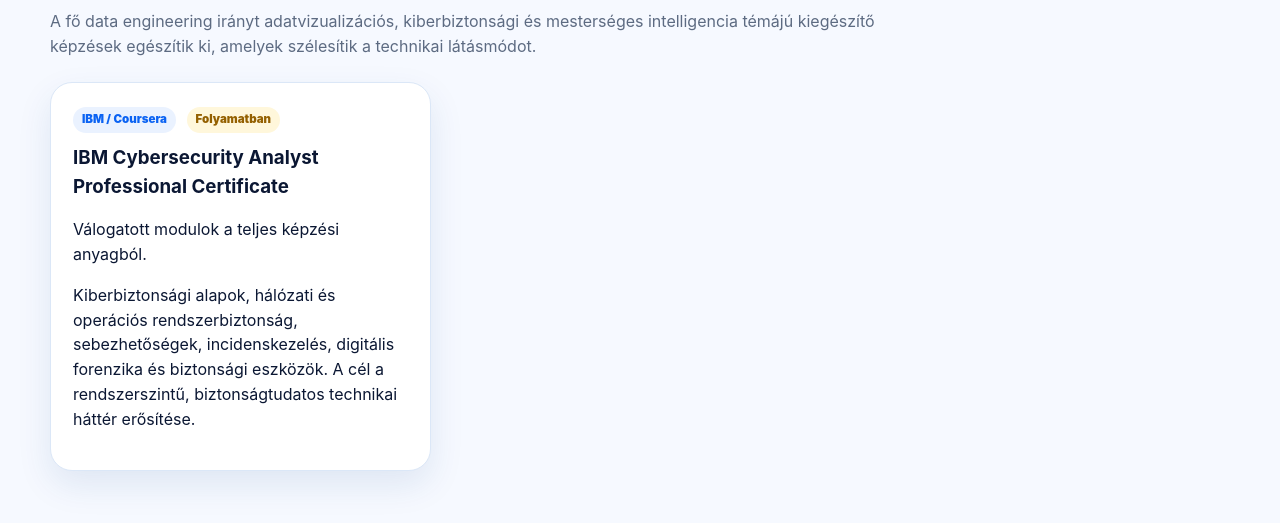
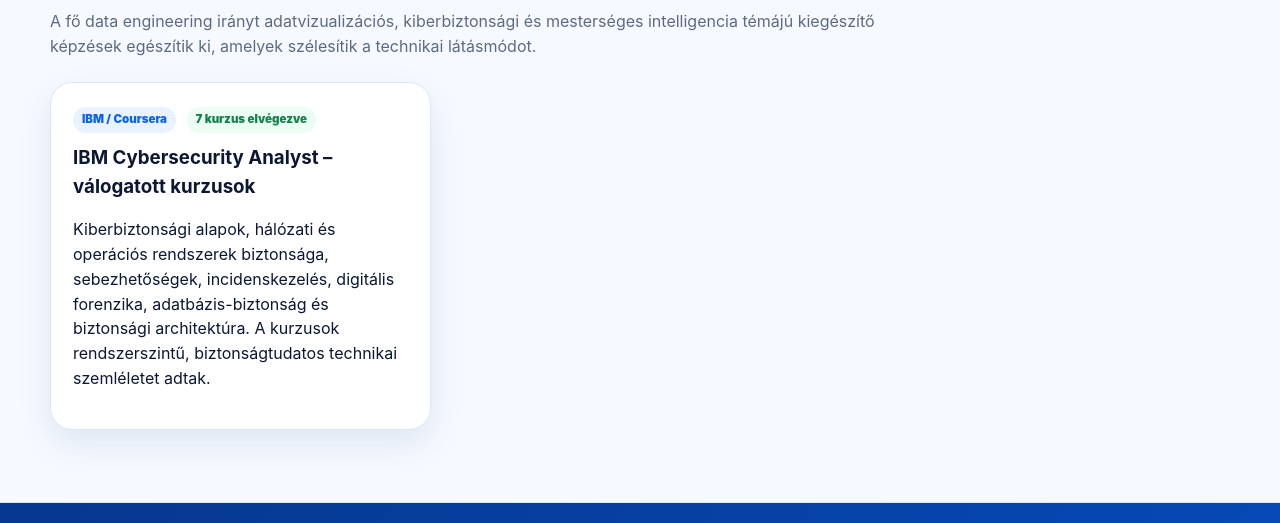
Before and after one commit to gergelyhajdu/gergelyhajdu.github.io, a plain HTML site: page hu/learning.html in a window 1280 px wide. Shown: the part 4209-4732 px from the top of the page. Drawn offline with Linux system fonts and the light colour scheme.

Commit message:
Update IBM cybersecurity selected courses section

```diff
--- a/hu/learning.html
+++ b/hu/learning.html
@@ -448,14 +448,13 @@
             <article class="card learning-card">
               <span>
                 <span class="tag"> IBM / Coursera </span>
-                <span class="tag status private"> Folyamatban </span>
+                <span class="tag status"> 7 kurzus elvégezve </span>
               </span>
-              <h3>IBM Cybersecurity Analyst Professional Certificate</h3>
-              <p>Válogatott modulok a teljes képzési anyagból.</p>
+              <h3>IBM Cybersecurity Analyst – válogatott kurzusok</h3>
               <p>
-                Kiberbiztonsági alapok, hálózati és operációs rendszerbiztonság, sebezhetőségek, incidenskezelés,
-                digitális forenzika és biztonsági eszközök. A cél a rendszerszintű, biztonságtudatos technikai háttér
-                erősítése.
+				Kiberbiztonsági alapok, hálózati és operációs rendszerek biztonsága, sebezhetőségek, incidenskezelés,
+				digitális forenzika, adatbázis-biztonság és biztonsági architektúra. A kurzusok rendszerszintű,
+				biztonságtudatos technikai szemléletet adtak.
               </p>
             </article>
             <!--
```
Also changed, not shown: en/learning.html (+5 -6 lines).
